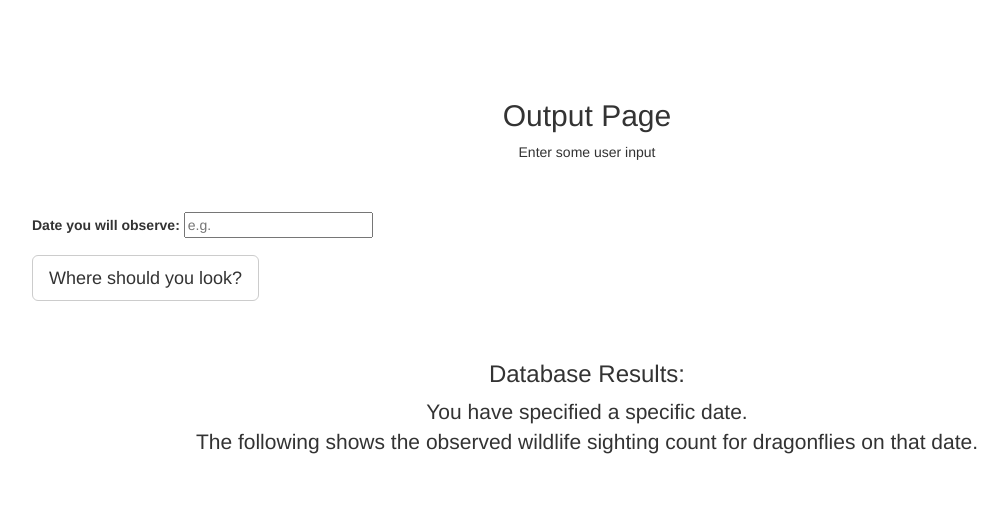
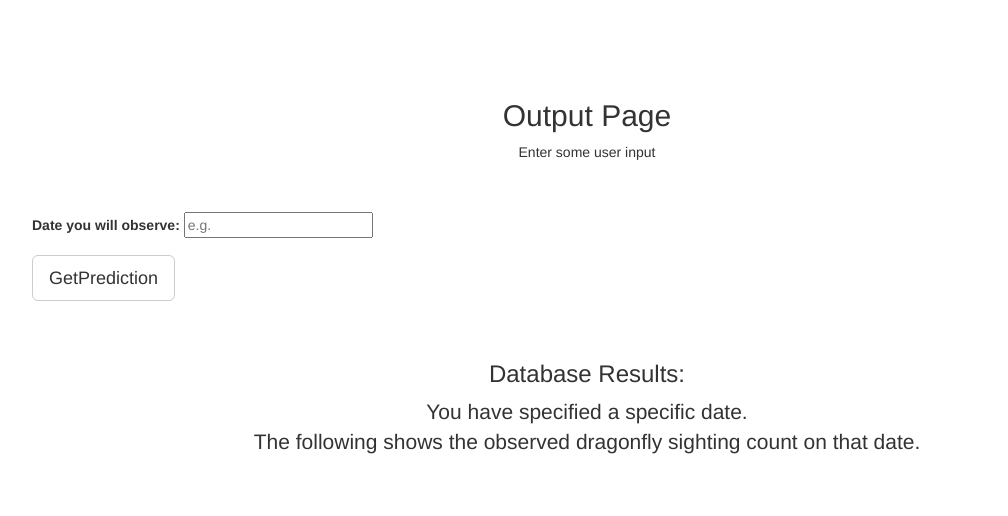
Before and after one commit to sereres/webapp_flyingcolors, a Flask app: template flyingcolors/templates/output.html in a window 1280 px wide. Shown: the part 51-567 px from the top of the page, without its empty margins (53-1061 px from the left). Run offline with Flask 2, Linux system fonts and the light colour scheme; the template is opened without the code that fills it, so the values that code supplies are empty; some libraries are stand-ins or nearby versions.

Commit message:
buttons work

```diff
--- a/flyingcolors/templates/input.html
+++ b/flyingcolors/templates/input.html
@@ -57,7 +57,7 @@
 				<input type="text" id="date" name='date' placeholder="e.g.")>
 			</div>
 			<div>
-				<button type="submit" class="btn btn-default btn-lg">How many butterflies to expect?">
+				<button type="submit" class="btn btn-default btn-lg">How many butterflies to expect?</button>
 			</div>
 		</form>
 	</div>
--- a/flyingcolors/templates/output.html
+++ b/flyingcolors/templates/output.html
@@ -59,7 +59,7 @@
           <input type="text" id="observation_date" name='observation_date' placeholder="e.g. ">
         </div>
         <div>
-          <button type="submit" class="btn btn-default btn-lg">Where should you look?</button>
+          <button type="submit" class="btn btn-default btn-lg">GetPrediction</button>
         </div>
       </form>
     </div>
@@ -71,7 +71,7 @@
     <div class="container">
       <div class="starter-template">
         <h3>Database Results:</h3>
-        <p class="lead">You have specified a specific date. <br> The following shows the observed wildlife sighting count for dragonflies on that date. </p>
+        <p class="lead">You have specified a specific date. <br> The following shows the observed dragonfly sighting count on that date. </p>
       </div>
 
       <table class="table table-hover">
```
